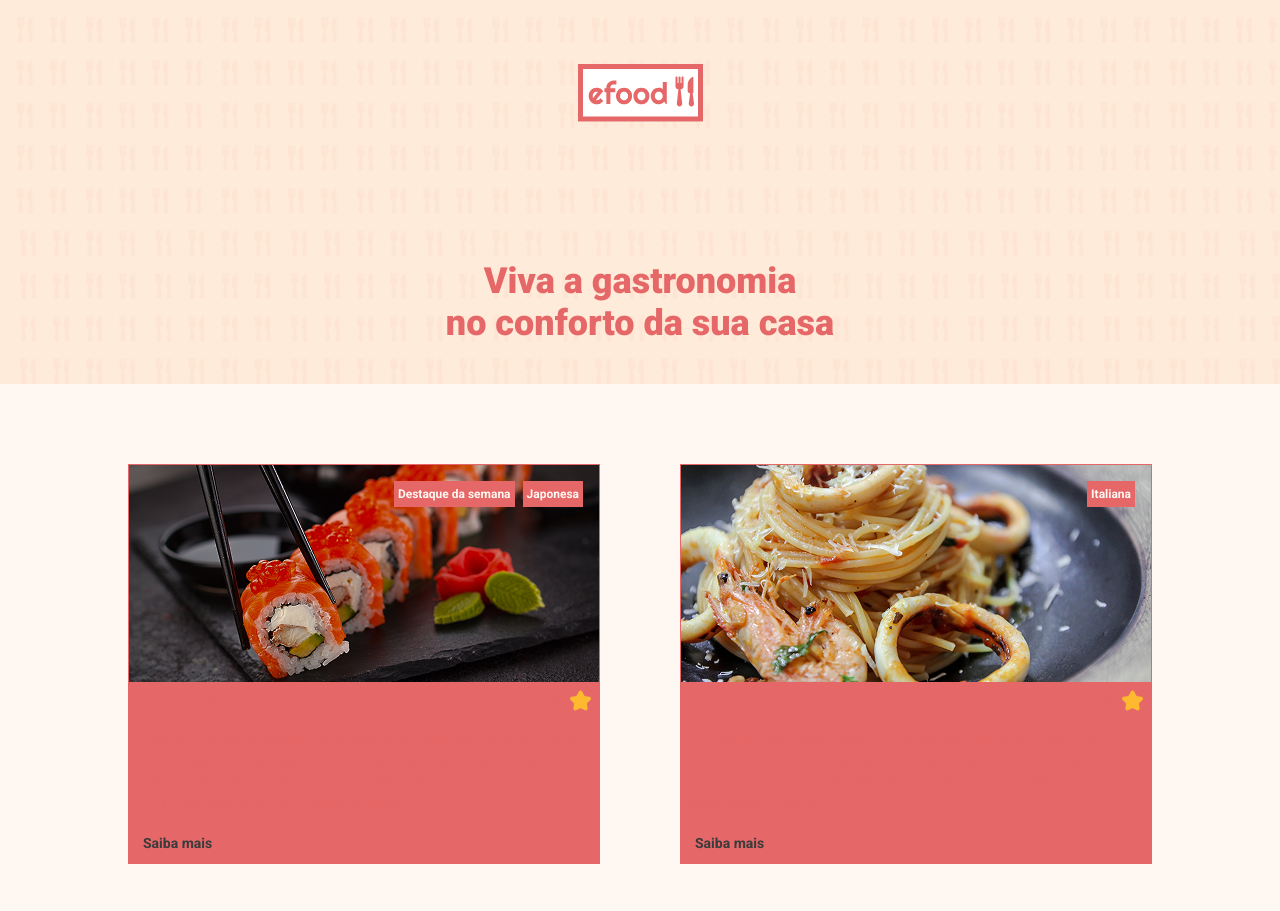
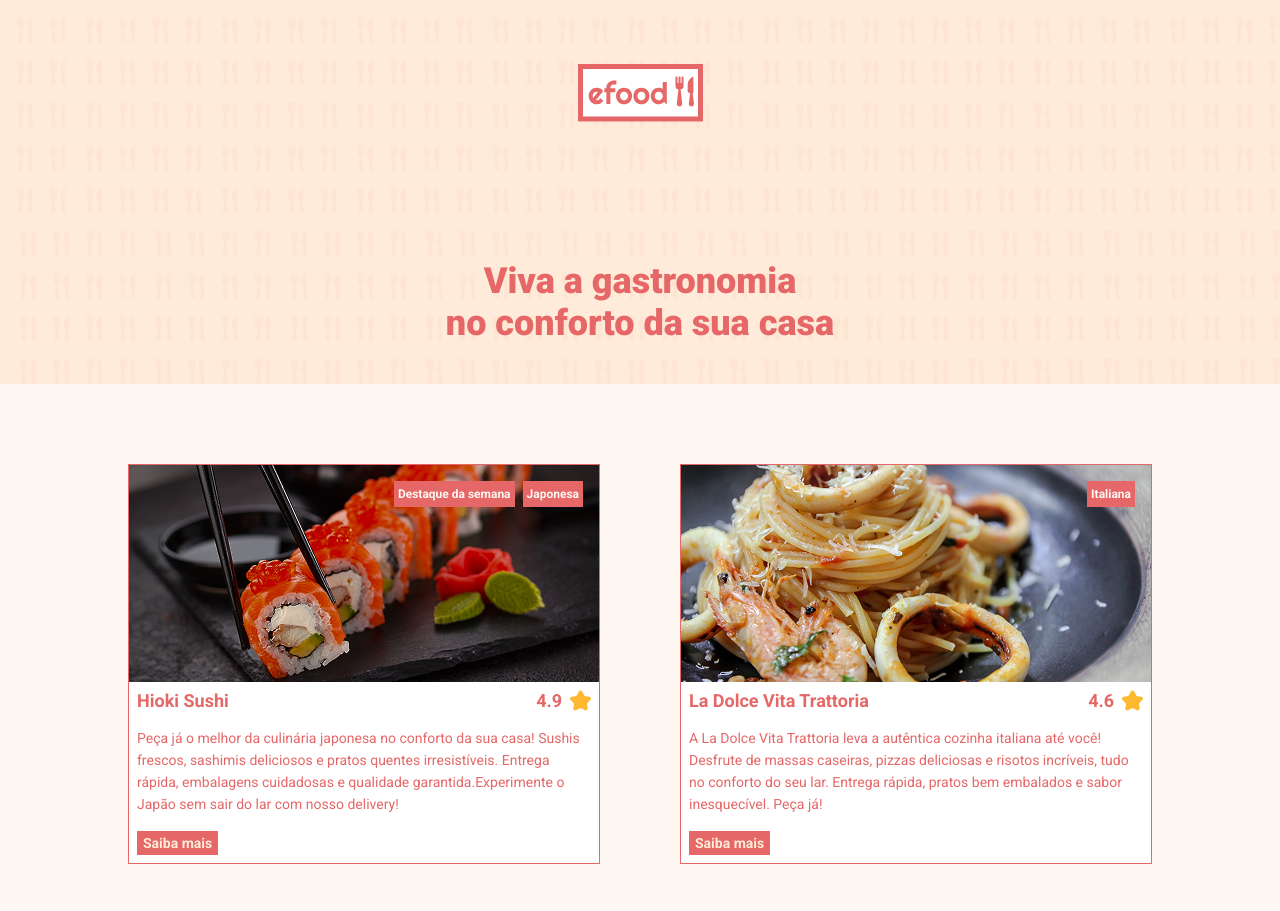
Before and after one commit to JessicaSilva14/EFOOD., a React (Vite) app: page / in a window 1280 px wide. Shown: the top 911 px of the page. Built offline with nearby package versions, Linux system fonts and the light colour scheme.

Commit message:
fix: corrige importacao do estilo global e rota do perfil

```diff
--- a/src/App.tsx
+++ b/src/App.tsx
@@ -1,11 +1,11 @@
 import { BrowserRouter } from 'react-router-dom'
-import { GlobalCss } from './styles/global'
+import { GlobalStyle } from './styles/global' // Mudado de GlobalCss para GlobalStyle
 import { AppRoutes } from './routes'
 
 function App() {
   return (
     <BrowserRouter>
-      <GlobalCss />
+      <GlobalStyle /> {/* Ajustado aqui também */}
       <AppRoutes />
     </BrowserRouter>
   )
--- a/src/routes/index.tsx
+++ b/src/routes/index.tsx
@@ -5,6 +5,6 @@
     export const AppRoutes = () => (
     <Routes>
         <Route path="/" element={<Home />} />
-        <Route path="/restaurante/:id" element={<Profile />} />
+        <Route path="/perfil/:id" element={<Profile />} />
     </Routes>
     )
--- a/src/styles/global.ts
+++ b/src/styles/global.ts
@@ -1,21 +1,19 @@
 import { createGlobalStyle } from 'styled-components'
 
 export const colors = {
-    textPrimary: '#E66767',
-    textNeutral: '#FFF8F2',
-    bgPrimary: '#E66767',
-    bgLight: '#FFF8F2',
-    bgCard: '#E66767',
-    bgFooter: '#3B3B3B',
+  textPrimary: '#E66767',   // Vermelho/Rosa característico do efood
+  bgLight: '#FFF8F2',       // Fundo geral bege bem claro
+  bgCard: '#FFFFFF',        // Fundo branco dos cards
+  bgFooter: '#FFEBD6',      // Bege mais escuro usado nos fundos e botões secundários
     white: '#FFFFFF'
 }
 
-    export const GlobalCss = createGlobalStyle`
+export const GlobalStyle = createGlobalStyle`
   * {
     margin: 0;
     padding: 0;
     box-sizing: border-box;
-        font-family: 'Roboto', sans-serif;
+    font-family: 'Roboto', sans-serif; /* <-- ADICIONE AQUI */
     list-style: none;
     text-decoration: none;
     }
@@ -31,7 +29,7 @@
     margin: 0 auto;
 
     @media (max-width: 1024px) {
-        max-width: 80%;
+    max-width: 95%;
     }
 }
 `
```
Also changed, not shown: src/components/Button/index.tsx (+6 -5 lines). Lines whose indentation alone changed are shown as unchanged.
